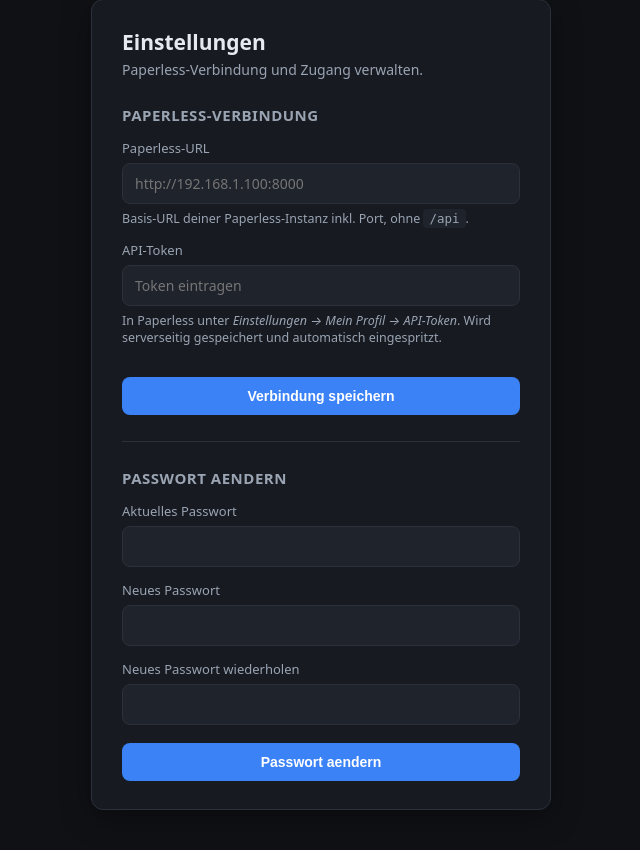
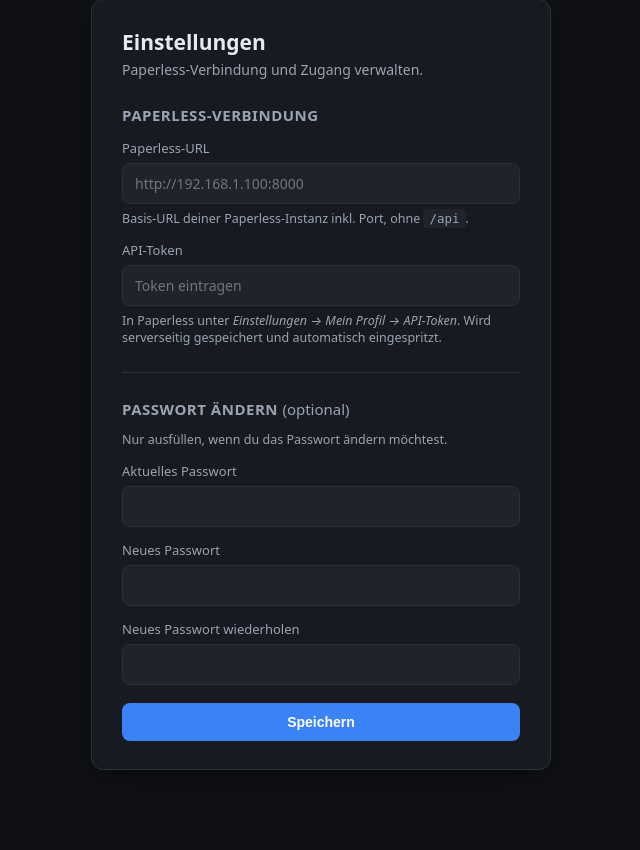
Before and after one commit to martin86x/paperless-generator-portal, a Flask app: template app/templates/settings.html in a window 1280 px wide. Shown: the part 92-942 px from the top of the page, without its empty margins (319-959 px from the left). After the commit the page ends 862 px from the top, so only its background shows below. Run offline with Flask 3, Linux system fonts and the light colour scheme; the template is opened without the code that fills it, so the values that code supplies are empty; the visitor is signed in with stand-in values (Sample User, id 1); parts of the project's set-up code (start-up, migrations or seed data) failed here and were passed over.

Commit message:
Fix: Storage auswählbar, Einstellungen als ein Formular, echte Umlaute
- proxmox-install.sh: Storage per whiptail-Menü (aus pvesm status --content
  rootdir) statt Freitext; Locale-Warnungen im Container-Setup unterdrückt
  (LANG/LC_ALL=C.UTF-8).
- Einstellungen: ein einziges Formular + ein "Speichern" (Verbindung +
  optionales Passwort zusammen). Leere Felder behalten den alten Wert -> URL
  und Token gehen bei Passwortänderung nicht mehr verloren.
- Umlaute in UI-Texten korrigiert (ändern/Passwörter/überein).

Co-Authored-By: Claude Opus 4.8 <noreply@anthropic.com>

```diff
--- a/app/app.py
+++ b/app/app.py
@@ -134,29 +134,34 @@ def settings():
     cfg = load_config()
     msg = err = None
     if request.method == "POST":
-        action = request.form.get("action")
-        if action == "connection":
-            cfg["paperless_url"] = request.form.get("paperless_url", "").strip().rstrip("/")
-            tok = request.form.get("paperless_token", "").strip()
-            if tok:  # leer lassen = alten Token behalten
-                cfg["paperless_token"] = tok
-            save_config(cfg)
-            msg = "Verbindung gespeichert."
-        elif action == "password":
+        # Ein Formular speichert alles zusammen. Leere Felder behalten den alten Wert,
+        # damit nichts versehentlich verloren geht.
+        url = request.form.get("paperless_url", "").strip().rstrip("/")
+        if url:
+            cfg["paperless_url"] = url
+        tok = request.form.get("paperless_token", "").strip()
+        if tok:
+            cfg["paperless_token"] = tok
+
+        # Passwort nur ändern, wenn ein neues eingegeben wurde.
+        new = request.form.get("new", "")
+        pw_ok = True
+        if new:
             cur = request.form.get("current", "")
-            new = request.form.get("new", "")
             rep = request.form.get("repeat", "")
             if not check_password_hash(cfg["admin_pw_hash"], cur):
-                err = "Aktuelles Passwort ist falsch."
+                err = "Aktuelles Passwort ist falsch."; pw_ok = False
             elif len(new) < 4:
-                err = "Neues Passwort muss mindestens 4 Zeichen haben."
+                err = "Neues Passwort muss mindestens 4 Zeichen haben."; pw_ok = False
             elif new != rep:
-                err = "Die neuen Passwoerter stimmen nicht ueberein."
+                err = "Die neuen Passwörter stimmen nicht überein."; pw_ok = False
             else:
                 cfg["admin_pw_hash"] = generate_password_hash(new)
                 cfg["is_default_pw"] = False
-                save_config(cfg)
-                msg = "Passwort geaendert."
+
+        save_config(cfg)  # Verbindung wird immer gespeichert
+        if pw_ok:
+            msg = "Gespeichert."
         cfg = load_config()
     return render_template(
         "settings.html",
--- a/app/templates/login.html
+++ b/app/templates/login.html
@@ -11,6 +11,6 @@
   <label for="password">Passwort</label>
   <input type="password" id="password" name="password">
   <button type="submit">Anmelden</button>
-  <p class="hint">Standard-Zugang: <code>admin</code> / <code>admin</code> — bitte nach dem ersten Login aendern.</p>
+  <p class="hint">Standard-Zugang: <code>admin</code> / <code>admin</code> — bitte nach dem ersten Login ändern.</p>
 </form>
 {% endblock %}
--- a/app/templates/settings.html
+++ b/app/templates/settings.html
@@ -7,34 +7,33 @@
 
   {% if msg %}<div class="msg ok">{{ msg }}</div>{% endif %}
   {% if err %}<div class="msg err">{{ err }}</div>{% endif %}
-  {% if is_default_pw %}<div class="msg err">Es ist noch das Standard-Passwort aktiv. Bitte unten aendern.</div>{% endif %}
+  {% if is_default_pw %}<div class="msg err">Es ist noch das Standard-Passwort aktiv. Bitte unten ändern.</div>{% endif %}
 
-  <form method="post">
-    <input type="hidden" name="action" value="connection">
+  <form method="post" autocomplete="off">
     <h2>Paperless-Verbindung</h2>
     <label for="paperless_url">Paperless-URL</label>
     <input type="url" id="paperless_url" name="paperless_url" value="{{ paperless_url }}"
            placeholder="http://192.168.1.100:8000">
     <p class="hint">Basis-URL deiner Paperless-Instanz inkl. Port, ohne <code>/api</code>.</p>
+
     <label for="paperless_token">API-Token</label>
     <input type="password" id="paperless_token" name="paperless_token"
-           placeholder="{% if has_token %}•••••••• (gespeichert — leer lassen zum Behalten){% else %}Token eintragen{% endif %}">
-    <p class="hint">In Paperless unter <em>Einstellungen → Mein Profil → API-Token</em>. Wird serverseitig gespeichert und automatisch eingespritzt.</p>
-    <button type="submit">Verbindung speichern</button>
-  </form>
+           placeholder="{% if has_token %}✓ gespeichert — leer lassen zum Behalten{% else %}Token eintragen{% endif %}">
+    <p class="hint">In Paperless unter <em>Einstellungen → Mein Profil → API-Token</em>. Wird serverseitig
+      gespeichert und automatisch eingespritzt.</p>
 
-  <hr class="divider">
+    <hr class="divider">
 
-  <form method="post" autocomplete="off">
-    <input type="hidden" name="action" value="password">
-    <h2>Passwort aendern</h2>
+    <h2>Passwort ändern <span style="text-transform:none;letter-spacing:0;font-weight:400">(optional)</span></h2>
+    <p class="hint">Nur ausfüllen, wenn du das Passwort ändern möchtest.</p>
     <label for="current">Aktuelles Passwort</label>
     <input type="password" id="current" name="current">
     <label for="new">Neues Passwort</label>
     <input type="password" id="new" name="new">
     <label for="repeat">Neues Passwort wiederholen</label>
     <input type="password" id="repeat" name="repeat">
-    <button type="submit">Passwort aendern</button>
+
+    <button type="submit">Speichern</button>
   </form>
 </div>
 {% endblock %}
```
Also changed, not shown: 1 other file.
